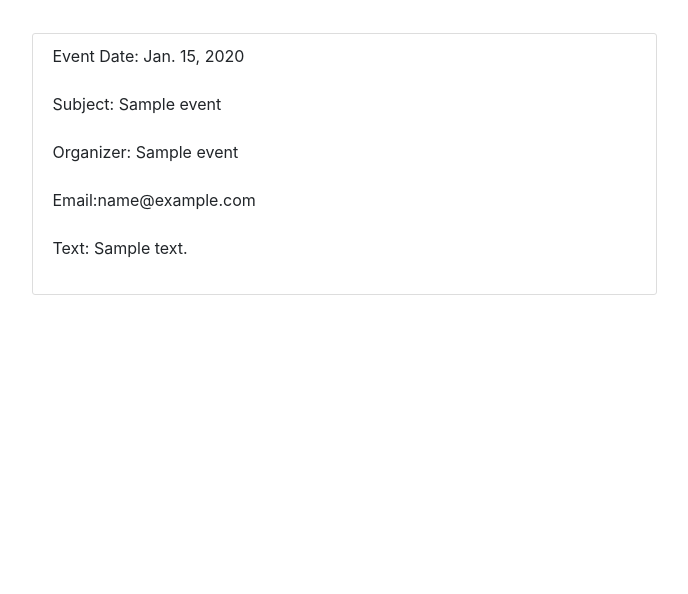
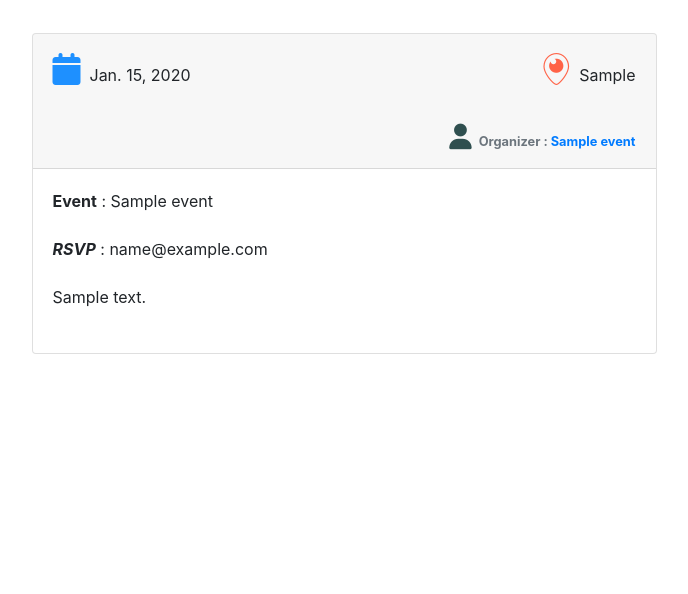
Before and after one commit to Siddharth-Ramawat/SMEC-AMS, a Django app: page /view_events/ in a window 1280 px wide. Shown: the part 56-650 px from the top of the page, without its empty margins (296-984 px from the left). Run offline with Django 3.2, Linux system fonts and the light colour scheme; tables that the repository leaves empty hold one stand-in row (values such as "Sample post"); some libraries are stand-ins or nearby versions.

Commit message:
changed view_events.html

```diff
--- a/backend/src/dash/templates/dash/base.html
+++ b/backend/src/dash/templates/dash/base.html
@@ -50,8 +50,8 @@
                     <input class="btn btn-info my-2 my-sm-0 " type="submit" name="submit" value="Search"/>
                 </form>
                 <a class="nav-item nav-link mr-auto" href="{% url 'update_password' %}">Settings</a>
+
                 <a class="nav-item nav-link mr-auto" href="{% url 'logout'  %}">Logout</a>
-
             {% else %}
                 <a class="nav-item nav-link" href="{% url 'login'  %}">Login</a>
                 <a class="nav-item nav-link" href="{% url 'register' %}">Register</a>
@@ -90,6 +90,7 @@
     <script src="https://code.jquery.com/jquery-3.2.1.slim.min.js" integrity="sha384-KJ3o2DKtIkvYIK3UENzmM7KCkRr/rE9/Qpg6aAZGJwFDMVNA/GpGFF93hXpG5KkN" crossorigin="anonymous"></script>
     <script src="https://cdnjs.cloudflare.com/ajax/libs/popper.js/1.12.9/umd/popper.min.js" integrity="sha384-ApNbgh9B+Y1QKtv3Rn7W3mgPxhU9K/ScQsAP7hUibX39j7fakFPskvXusvfa0b4Q" crossorigin="anonymous"></script>
     <script src="https://maxcdn.bootstrapcdn.com/bootstrap/4.0.0/js/bootstrap.min.js" integrity="sha384-JZR6Spejh4U02d8jOt6vLEHfe/JQGiRRSQQxSfFWpi1MquVdAyjUar5+76PVCmYl" crossorigin="anonymous"></script>
+    <script src="https://kit.fontawesome.com/a076d05399.js"></script>
     <footer>Designed by : Team AMS</footer>
 </body>
 <style>
--- a/backend/src/dash/views.py
+++ b/backend/src/dash/views.py
@@ -21,14 +21,14 @@ def home(request):
     return render(request, 'dash/home.html', context)
 
 
-class PostListView(ListView):
+class PostListView(LoginRequiredMixin,ListView):
     model = Post
     template_name = 'dash/home.html'  # <app>/<model>_<viewtype>.html
     context_object_name = 'posts'
     ordering = ['-date_posted']
 
 
-class PostDetailView(DetailView):
+class PostDetailView(LoginRequiredMixin,DetailView):
     model = Post
 
 
--- a/backend/src/events/templates/view_events.html
+++ b/backend/src/events/templates/view_events.html
@@ -17,26 +17,60 @@
 <div class="row justify-content-md-center">
     <div class="col-md-6">
      {% for item, answered in query_results %}
-        <article class="media content-section">
-        <div class="media-body">
-        Event Date: {{ item.event_date }} <br> <br>
+        <div class="card">
+            <div class="card-header container-fluid is-pulled-right">
+            <div class="row">
+                <div class="col md-6">
+                    <span style="font-size: 2em; color: Dodgerblue;">
+                        <i class="fas fa-calendar"></i>
+                    </span>
+                    {{ item.event_date }}
+                    <div class="float-sm-right">
+                    <span style="font-size: 2em; color: Tomato;">
+                        <i class="fab fa-periscope"></i>
+                    </span>
+                    {{item.venue}}<br><br>
+                    </div>
+                </div>
+            </div>
+                <div class="row">
+                    <div class="col md-6 ">
+                        <div class="float-sm-right">
+                        <small class="text-muted">
+                        <span style="font-size: 2em; color: darkslategray;">
+                            <i class="fas fa-user"></i>
+                        </span>
+                            <b>Organizer : <a href="{% url 'user_profile' item.user_id %}">{{ item.organizer_name }}</a></b>
+                        </small>
+                        </div>
+                    </div>
+                </div>
+            </div>
+            <div class="card-body">
+                <div class="row">
+                    <div class="col sm-8">
+                        <b>Event</b> : {{ item.event_subject }} <br> <br>
+                    </div>
+                    <div class="float-sm-right">
                         {% if item.user_id == user_logged.id %}
-            <a class="btn btn-secondary btn-sm mt-1 mb-1" href="{% url 'event-update' item.id %}">Update</a>
+                            <a class="btn btn-outline-info btn-sm mt-1 mb-1" href="{% url 'event-update' item.id %}">Update</a>
                         {% endif %}
-        Subject: {{ item.event_subject }} <br> <br>
-        Organizer: {{ item.organizer_name }} <br> <br>
-        Email:{{ item.email }} <br> <br>
-        Text: {{ item.text }}<br> <br>
+                    </div>
+            </div>
+            <b><i>RSVP</i></b> : {{ item.email }} <br> <br>
+            {{ item.text }}<br> <br>
             {% if user_logged.is_authenticated %}
                 {% if not answered %}
                     <div id="poll">
-                    Are you attending?<br><br>
+                        Are you attending<span style="font-size: 2em; color:moccasin;"><i class="fas fa-hand-peace"></i> </span>?<br><br>
                         <form action="#" method="post">
                             {% csrf_token %}
+
                             <input type="hidden" name="event_id" id="event_id" value="{{ item.id }}" />
                                 Yes:
                             <input type="radio" name="result" id="yes" value="1" onclick="this.form.submit();">
-                            <br>No:
+                            <br>
+                            No:
                             <input type="radio" name="result" id="no" value="0" onclick="this.form.submit();">
                         </form>
                         <br> <br> <br>
@@ -53,7 +87,7 @@
                     {% endfor %}
                 {% endif %}
             {% endif %}
-    </div></article>
+    </div></div>
 {% endfor %}
 </div>
 </div>
```
Lines whose indentation alone changed are shown as unchanged.
